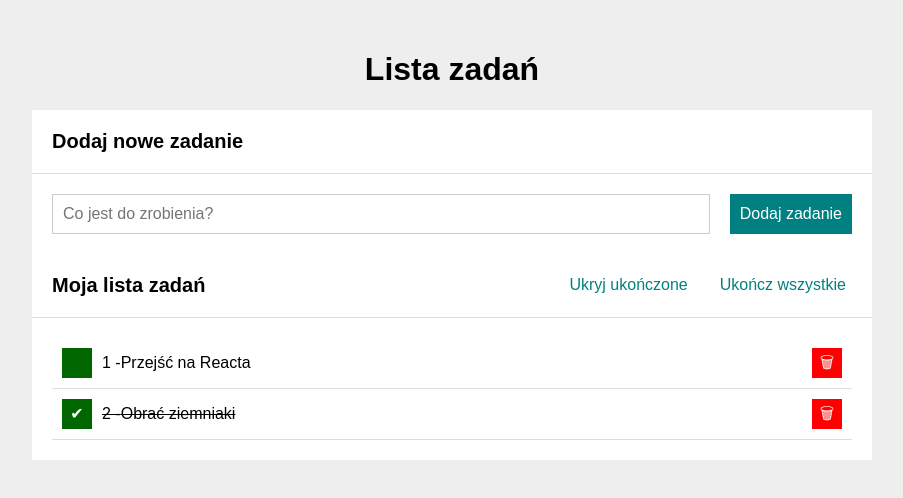
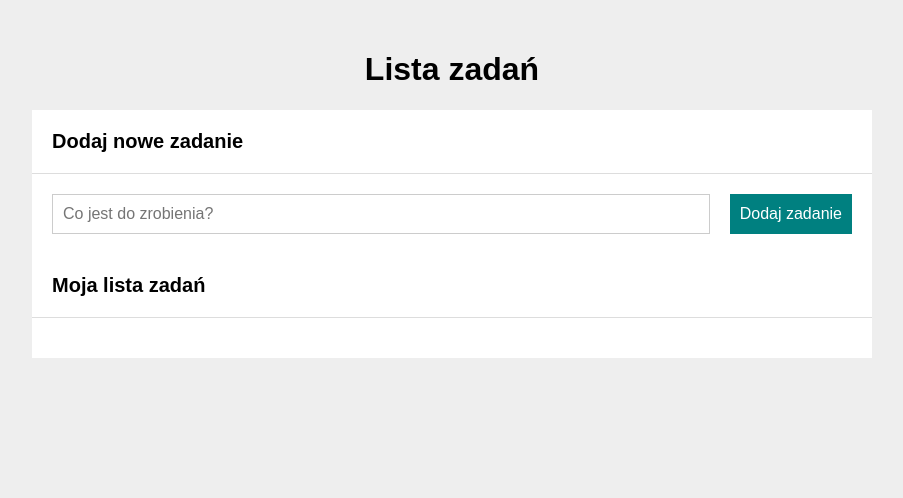
Before and after one commit to MarcinBialek1983/todos-list-react, a React (Create React App) app: page / in a window 1280 px wide. Shown: the top 498 px of the page, without its empty margins (188-1091 px from the left). Built offline with nearby package versions, Linux system fonts and the light colour scheme.

Commit message:
added a demo movie

```diff
--- a/src/App.js
+++ b/src/App.js
@@ -10,10 +10,7 @@ import { useState } from "react";
 function App() {
 
   const [hideDoneTasks, setHideDoneTasks] = useState(false);
-  const [tasks, setTasks] = useState([
-    { id: 1, content: "Przejść na Reacta", done: false },
-    { id: 2, content: "Obrać ziemniaki", done: true },
-  ])
+  const [tasks, setTasks] = useState([]);
 
   const toggleHideDone = () => {
     setHideDoneTasks(hideDoneTasks => !hideDoneTasks);
--- a/src/Tasks/index.js
+++ b/src/Tasks/index.js
@@ -17,8 +17,7 @@ const Tasks = ({ tasks, hideDoneTasks, removeTask, toggleTaskDone }) => (
                     className={`tasks__content
                     ${task.done ? "tasks__content--done" : ""}`}
                 >
-                    {task.id} -
-                    {task.content}
+                    {task.id} - {task.content}
                 </span>
                 <button
                     className="tasks__button tasks__button--remove"
```
Also changed, not shown: public/image/ezgif.com-crop.gif (added), public/image/todos-list photp.jpg (deleted).
